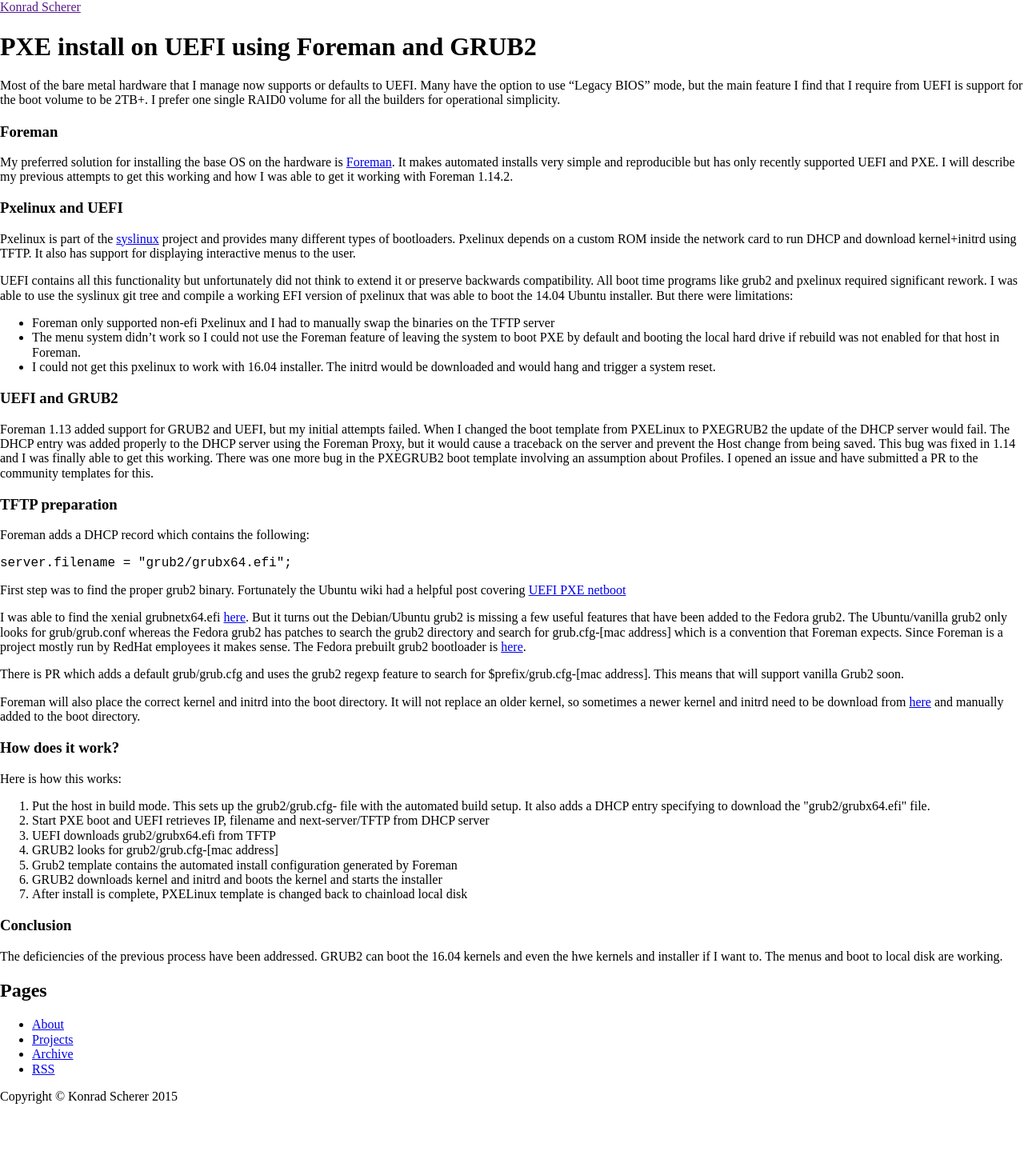
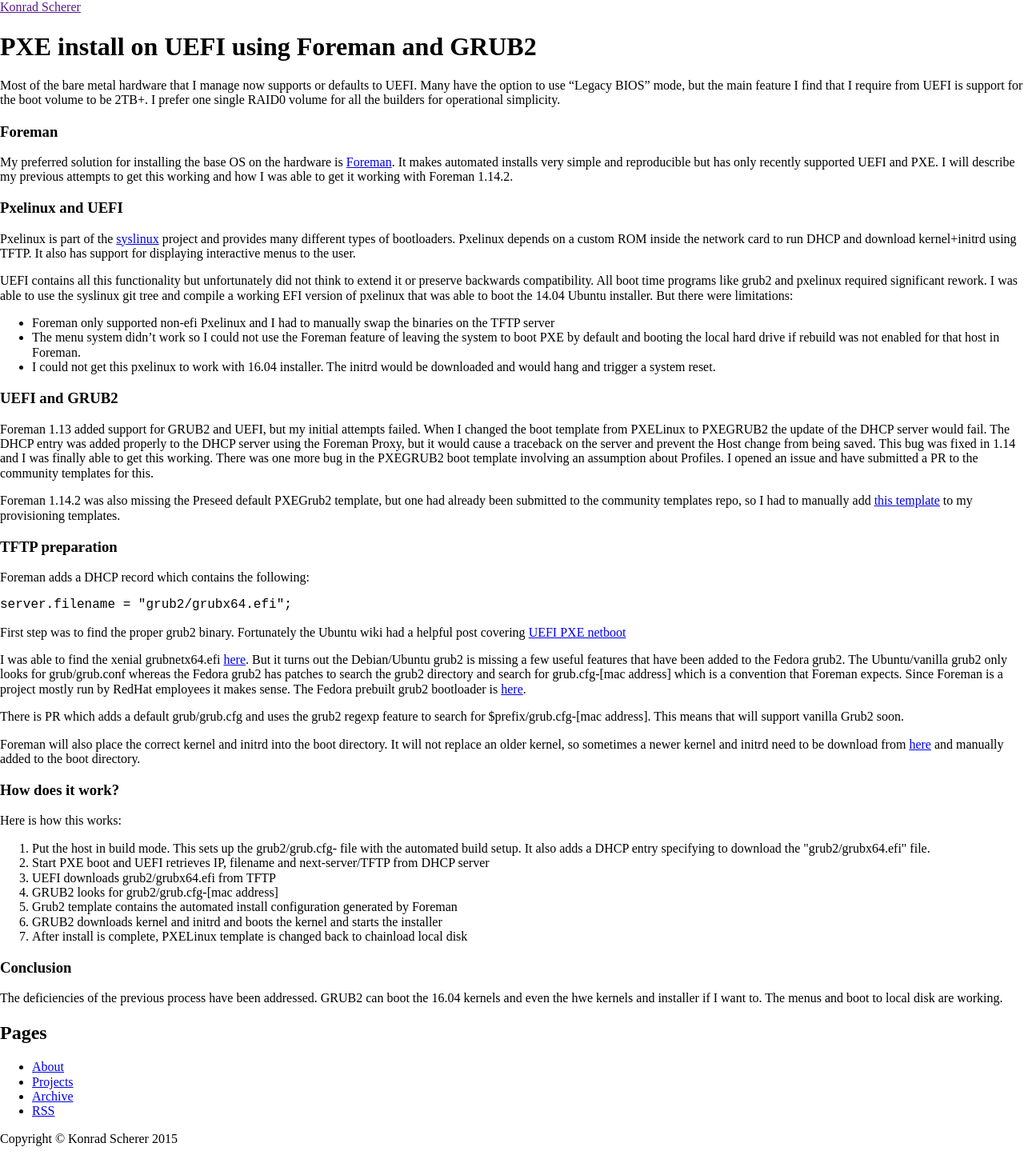
Before and after one commit to kscherer/kscherer.github.com, a Jekyll site: the page built from _posts/2017-03-20-pxe-install-on-uefi-using-foreman-and-grub2.md, in a window 1280 px wide. Shown: the whole page at 80% size. Built offline with Jekyll 4.4.1, drawn with Linux system fonts in a browser that asks for light colours; nearby versions of some CDN libraries; library files that are not in the unit come from our copies; before the commit the page ends 1396 px from its top, so only the background shows below that.

Commit message:
Add link to Preseed default PXEGrub2 template I used
Signed-off-by: Konrad Scherer <Konrad.Scherer@windriver.com>

```diff
--- a/_posts/2017-03-20-pxe-install-on-uefi-using-foreman-and-grub2.md
+++ b/_posts/2017-03-20-pxe-install-on-uefi-using-foreman-and-grub2.md
@@ -53,6 +53,10 @@
 working. There was one more bug in the PXEGRUB2 boot template
 involving an assumption about Profiles. I opened an issue and have
 submitted a PR to the community templates for this.
+
+Foreman 1.14.2 was also missing the Preseed default PXEGrub2 template,
+but one had already been submitted to the community templates repo, so
+I had to manually add [this template][7] to my provisioning templates.
 
 ### TFTP preparation
 
```
Also changed, not shown: other parts of _posts/2017-03-20-pxe-install-on-uefi-using-foreman-and-grub2.md (+1 -0 lines).
